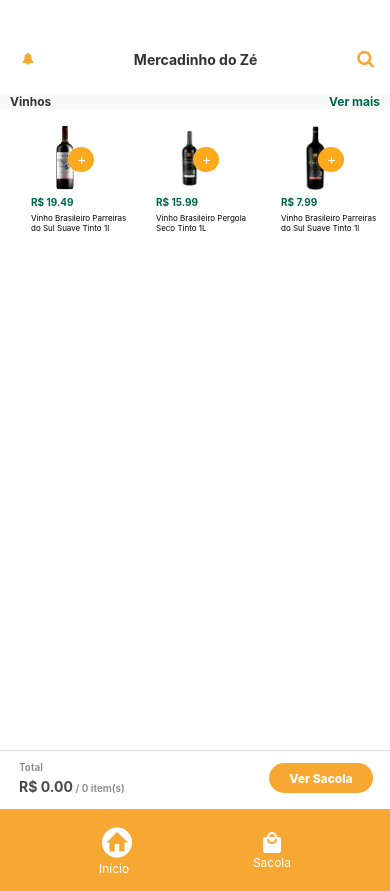
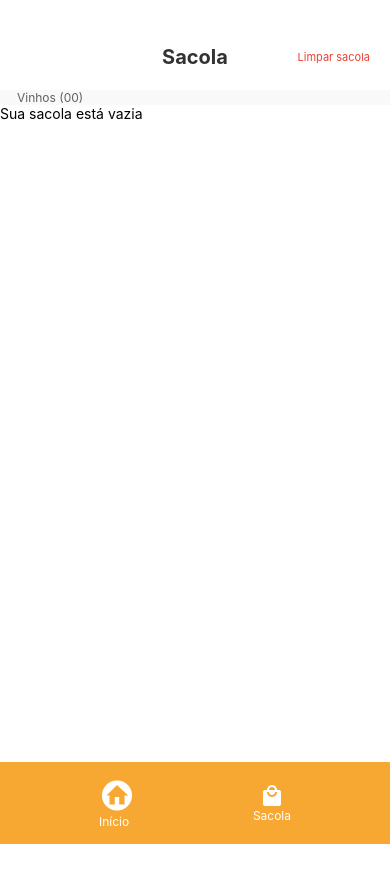
Before and after one commit to RodrigoGottschall/appMz-, a React Native app in the folder mercadinho-do-ze/: screen /BagScreen in a window 390 px wide. After the commit the page ends 844 px from the top, so only its background shows below. Built offline with nearby package versions, Linux system fonts and the light colour scheme.

Commit message:
context remove items progression

```diff
--- a/mercadinho-do-ze/App.tsx
+++ b/mercadinho-do-ze/App.tsx
@@ -5,6 +5,7 @@ import LoadingScreen from "./screens/LoadingScreen";
 import HomeScreen from "./screens/HomeScreen";
 import BagScreen from "./screens/BagScreen";
 import { WineProvider } from "./context/WineContext";
+import { CounterProvider } from "./context/CounterContext";
 
 const Stack = createStackNavigator();
 
@@ -18,22 +19,18 @@ const App: React.FC = () => {
   }, []);
 
   return (
+    <CounterProvider>
       <WineProvider>
         <NavigationContainer>
           <Stack.Navigator
             screenOptions={{ headerShown: false, animationEnabled: false }}
           >
-          {isLoading ? (
-            <Stack.Screen name="Loading" component={LoadingScreen} />
-          ) : (
-            <>
             <Stack.Screen name="Home" component={HomeScreen} />
             <Stack.Screen name="BagScreen" component={BagScreen} />
-            </>
-          )}
           </Stack.Navigator>
         </NavigationContainer>
       </WineProvider>
+    </CounterProvider>
   );
 };
 
--- a/mercadinho-do-ze/components/BagScreen/WineContContainer.tsx
+++ b/mercadinho-do-ze/components/BagScreen/WineContContainer.tsx
@@ -1,10 +1,24 @@
 import React from "react";
 import { View, Text, StyleSheet } from "react-native";
+import { useWineContext } from "../../context/WineContext";
 
 const WineContContainer: React.FC = () => {
+  const { cartItems } = useWineContext();
+
+  const totalQuantity = cartItems.reduce(
+    (total, item) => total + item.quantity,
+    0
+  );
+
+  const formatQuantity = (quantity: number) => {
+    return quantity < 10 ? `0${quantity}` : quantity.toString();
+  };
+
   return (
     <View style={styles.wineContainer}>
-      <Text style={styles.wineText}>Vinhos</Text>
+      <Text style={styles.wineText}>
+        Vinhos ({formatQuantity(totalQuantity)})
+      </Text>
     </View>
   );
 };
@@ -18,14 +32,27 @@ const styles = StyleSheet.create({
   },
   wineText: {
     fontSize: 12,
-    color: "#323232",
-    fontWeight: "700",
+    color: "#606060",
+    fontWeight: "400",
+    paddingLeft: 17,
   },
   verMaisText: {
     fontSize: 12,
     color: "#00644B",
     fontWeight: "700",
   },
+  counterContainer: {
+    backgroundColor: "#00644B", // Cor de fundo do contador (verde)
+    borderRadius: 20, // Borda arredondada
+    paddingVertical: 4, // Espaçamento vertical
+    paddingHorizontal: 8, // Espaçamento horizontal
+    marginLeft: 8, // Margem à esquerda do texto "Vinhos"
+  },
+  counterText: {
+    color: "#fff", // Cor do texto (branco)
+    fontWeight: "bold", // Negrito
+    fontSize: 12, // Tamanho da fonte
+  },
 });
 
 export default WineContContainer;
--- a/mercadinho-do-ze/components/HomeScreen/Body.tsx
+++ b/mercadinho-do-ze/components/HomeScreen/Body.tsx
@@ -1,4 +1,4 @@
-import React, { useState, useEffect } from "react";
+import React, { useState, useEffect, useRef } from "react";
 import {
   View,
   Text,
@@ -9,15 +9,15 @@ import {
 import WineCard from "./Card/WineCard";
 import { useNavigation } from "@react-navigation/native";
 import { useWineContext } from "../../context/WineContext";
+import { useCounterContext } from "../../context/CounterContext";
 
-const Body = () => {
-  // Hook de navegação para ir para a tela BagScreen
+const Body: React.FC = () => {
   const navigation = useNavigation();
+  const { addToCart } = useWineContext();
+  const { selectedWines, setSelectedWines } = useCounterContext();
 
-  // Obtém a função addToCart do contexto WineContext
-  const { addToCart } = useWineContext();
+  const prevSelectedWines = useRef(selectedWines);
 
-  // Dados dos vinhos (substitua com seus próprios dados)
   const wines = [
     {
       id: 1,
@@ -39,36 +39,26 @@ const Body = () => {
     },
   ];
 
-  // Estado para armazenar a quantidade de cada vinho selecionado
-  const [selectedWines, setSelectedWines] = useState({});
-
-  // Função chamada quando o usuário pressiona um card de vinho
   const handleWinePress = (wineId: number) => {
-    // Atualiza o estado selectedWines para aumentar a quantidade do vinho selecionado
     setSelectedWines((prevSelected) => ({
       ...prevSelected,
       [wineId]: (prevSelected[wineId] || 0) + 1,
     }));
-
-    // Encontra o vinho correspondente ao wineId
-    const wineItem = wines.find((wine) => wine.id === wineId);
-    if (wineItem) {
-      // Adiciona o vinho ao carrinho com a quantidade atualizada
-      addToCart({ ...wineItem, quantity: selectedWines[wineId] || 0 });
-    }
   };
 
-  // Função chamada quando o usuário diminui a quantidade de um vinho
   const handleDecrease = (wineId: number) => {
     setSelectedWines((prevSelected) => {
       const newQuantity = (prevSelected[wineId] || 0) - 1;
-      return newQuantity > 0
-        ? { ...prevSelected, [wineId]: newQuantity }
-        : { ...prevSelected, [wineId]: undefined };
+
+      if (newQuantity === 0) {
+        const { [wineId]: _, ...rest } = prevSelected;
+        return rest;
+      } else {
+        return { ...prevSelected, [wineId]: newQuantity };
+      }
     });
   };
 
-  // Função para calcular o preço total dos vinhos selecionados
   const calculateTotal = () => {
     return wines.reduce((total, wine) => {
       const quantity = selectedWines[wine.id] || 0;
@@ -76,16 +66,30 @@ const Body = () => {
     }, 0);
   };
 
-  // Função para calcular o total de itens selecionados
   const calculateTotalItems = () => {
-    const quantities = Object.values(selectedWines);
-    const validQuantities = quantities.filter((qty) => qty !== undefined);
-    return validQuantities.reduce((total, qty) => total + qty, 0);
+    return Object.values(selectedWines).reduce(
+      (total, quantity) => total + (quantity || 0),
+      0
+    );
   };
+
+  useEffect(() => {
+    if (prevSelectedWines.current !== selectedWines) {
+      for (const wineId in selectedWines) {
+        const quantity = selectedWines[wineId];
+        if (quantity > 0) {
+          const wineItem = wines.find((wine) => wine.id === parseInt(wineId));
+          if (wineItem) {
+            addToCart({ ...wineItem, quantity });
+          }
+        }
+      }
+      prevSelectedWines.current = selectedWines;
+    }
+  }, [addToCart, wines]);
 
   return (
     <View style={styles.bodyContainer}>
-      {/* Lista plana para exibir os cards de vinho */}
       <FlatList
         data={wines}
         keyExtractor={(item) => item.id.toString()}
@@ -101,7 +105,6 @@ const Body = () => {
         )}
       />
 
-      {/* Container para exibir o total e o botão "Ver Sacola" */}
       <View style={styles.calculationContainer}>
         <View style={styles.totalContainer}>
           <Text style={styles.totalLabel}>Total</Text>
@@ -115,6 +118,7 @@ const Body = () => {
             </Text>
           </View>
         </View>
+
         <TouchableOpacity
           style={styles.sacolaButton}
           onPress={() => navigation.navigate("BagScreen")}
--- /dev/null
+++ b/mercadinho-do-ze/context/CounterContext.tsx
@@ -0,0 +1,27 @@
+import React, { createContext, useState, useContext } from "react";
+
+interface CounterContextType {
+  selectedWines: { [wineId: number]: number };
+  setSelectedWines: React.Dispatch<
+    React.SetStateAction<{ [wineId: number]: number }>
+  >;
+}
+
+const CounterContext = createContext<CounterContextType | undefined>(undefined);
+
+export const CounterProvider: React.FC = ({ children }) => {
+  const [selectedWines, setSelectedWines] = useState<{
+    [wineId: number]: number;
+  }>({});
+
+  return (
+    <CounterContext.Provider value={{ selectedWines, setSelectedWines }}>
+      {children}
+    </CounterContext.Provider>
+  );
+};
+
+export const useCounterContext = () => {
+  const context = useContext(CounterContext);
+  return context;
+};
--- a/mercadinho-do-ze/context/WineContext.tsx
+++ b/mercadinho-do-ze/context/WineContext.tsx
@@ -1,6 +1,7 @@
 import React, { createContext, useState, useContext } from "react";
+import { useCounterContext } from "./CounterContext";
 
-interface WineItem {
+export interface WineItem {
   id: number;
   name: string;
   price: number;
@@ -21,6 +22,7 @@ export const WineProvider: React.FC<{ children: React.ReactNode }> = ({
   children,
 }) => {
   const [cartItems, setCartItems] = useState<WineItem[]>([]);
+  const { setSelectedWines } = useCounterContext();
 
   const addToCart = (item: WineItem) => {
     setCartItems((prevCartItems) => {
@@ -29,27 +31,32 @@ export const WineProvider: React.FC<{ children: React.ReactNode }> = ({
       );
 
       if (existingItemIndex > -1) {
-        // Item já existe no carrinho, atualize a quantidade
-        const updatedCartItems = [...prevCartItems];
-        updatedCartItems[existingItemIndex] = {
-          ...updatedCartItems[existingItemIndex],
-          quantity:
-            updatedCartItems[existingItemIndex].quantity + item.quantity,
-        };
-        return updatedCartItems;
+        return prevCartItems.map((cartItem) =>
+          cartItem.id === item.id
+            ? { ...cartItem, quantity: cartItem.quantity + item.quantity }
+            : cartItem
+        );
       } else {
-        // Item é novo, adicione ao carrinho
         return [...prevCartItems, item];
       }
     });
   };
 
+  const removeFromCart = (item: WineItem) => {
+    setCartItems((prevCartItems) =>
+      prevCartItems.filter((cartItem) => cartItem.id !== item.id)
+    );
+  };
+
   const removeAllItems = () => {
-    setCartItems([]); // Limpa o array cartItems
+    setCartItems([]);
+    setSelectedWines({});
   };
 
   return (
-    <WineContext.Provider value={{ cartItems, addToCart, removeAllItems }}>
+    <WineContext.Provider
+      value={{ cartItems, addToCart, removeFromCart, removeAllItems }}
+    >
       {children}
     </WineContext.Provider>
   );
--- a/mercadinho-do-ze/screens/HomeScreen.tsx
+++ b/mercadinho-do-ze/screens/HomeScreen.tsx
@@ -1,23 +1,35 @@
-import React from "react";
+import React, { useEffect, useState } from "react";
 import { View, StyleSheet } from "react-native";
 import Header from "../components/HomeScreen/Header";
 import Footer from "../components/Footer";
 import Body from "../components/HomeScreen/Body";
 import { useWineContext, WineItem } from "../context/WineContext";
+import { CounterProvider } from "../context/CounterContext";
+import LoadingScreen from "./LoadingScreen";
 
 const HomeScreen = () => {
-  const { addToCart } = useWineContext();
+  const [isLoading, setIsLoading] = useState(true);
 
-  const handleAddToCart = (wineItem: WineItem) => {
-    addToCart(wineItem);
-  };
+  useEffect(() => {
+    setTimeout(() => {
+      setIsLoading(false);
+    }, 2000);
+  }, []);
 
   return (
     <View style={styles.screen}>
-      <View style={styles.container}>
-        <Header />
-        <Body />
-      </View>
+      {isLoading ? (
+        <LoadingScreen
+          logoSource={{
+            uri: "../assets/logo/png",
+          }}
+        />
+      ) : (
+        <View style={styles.container}>
+          <Header />
+          <Body />
+        </View>
+      )}
       <Footer />
     </View>
   );
```
Lines whose indentation alone changed are shown as unchanged.
